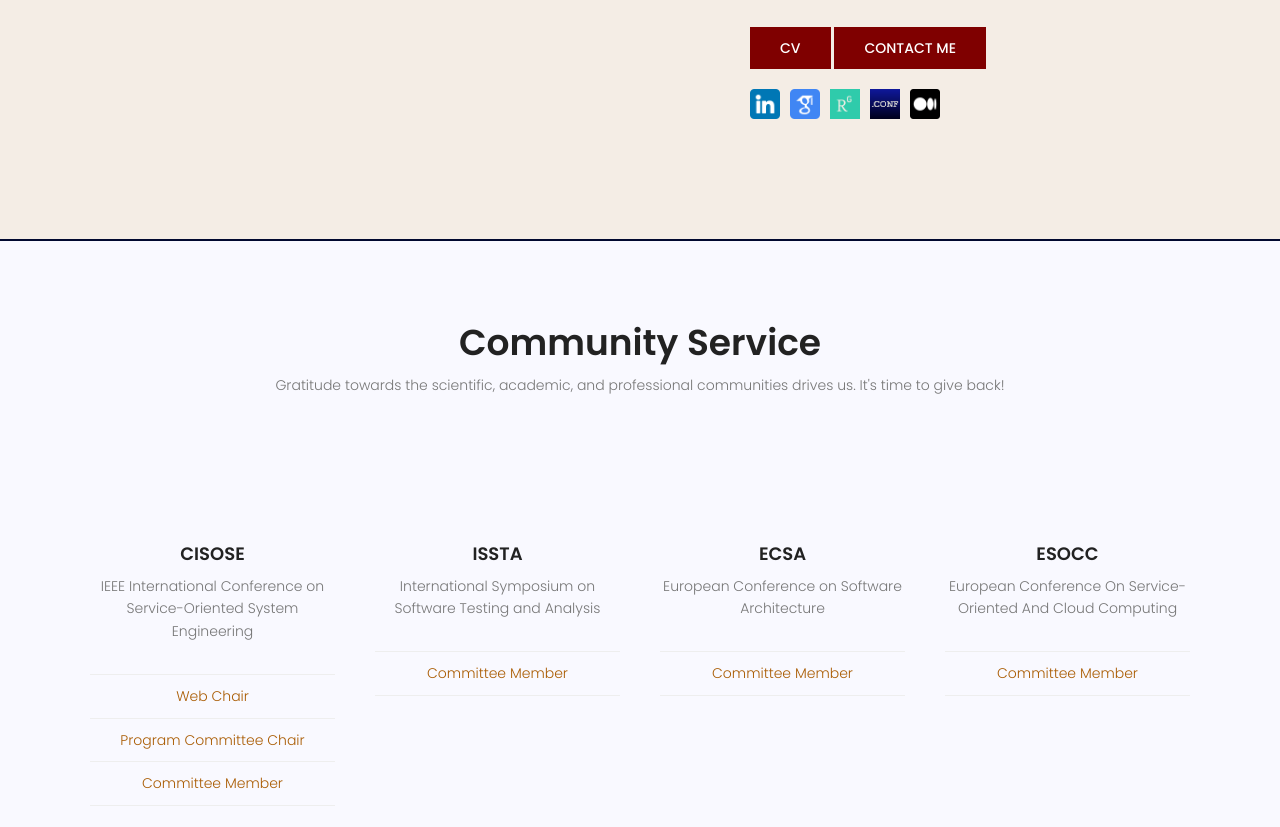
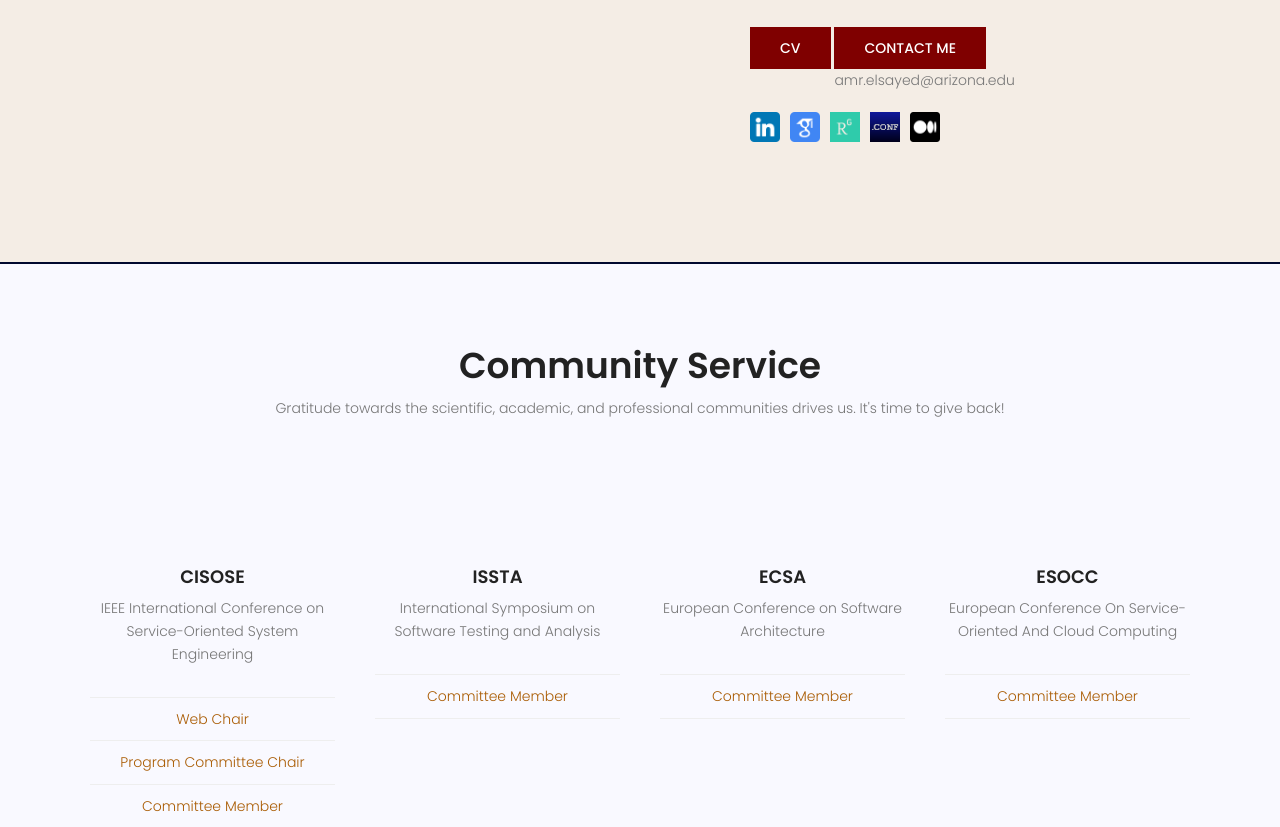
Before and after one commit to amr-s-abdelfattah/amr-s-abdelfattah.github.io, a plain HTML site: page index.html in a window 1280 px wide. Shown: the part 3091-3918 px from the top of the page. Drawn offline with Linux system fonts and the light colour scheme; some packages are replaced by stand-ins of ours.

Commit message:
Add Email under Contact Me

```diff
--- a/index.html
+++ b/index.html
@@ -619,8 +619,13 @@
 							- <b style="color: #222;">Master of Science</b> in Computer Science (Reasoning in Microservice Systems) - Baylor University, USA <br/><br/>
 							- <b style="color: #222;">Master of Science</b> in Computer Science (Reliable Web Services Through Mobile Cloud Computing) - Ain Shams University, Egypt</p>
 							<!-- <a href="./about.html" class="primary-btn text-uppercase">View Full Details</a> -->
-							<a href="https://tinyurl.com/amrelsayed" class="primary-btn text-uppercase">CV</a>
-							<a href="mailto:amrelsayed@arizona.edu" class="primary-btn text-uppercase">Contact Me</a>
+							 <div>
+								<a style="display: inline-block; vertical-align: top" target="_blank" href="https://tinyurl.com/amrelsayed" class="primary-btn text-uppercase">CV</a>
+								<div style="display: inline-block; vertical-align: top">
+									<a target="_blank" href="mailto:amrelsayed@arizona.edu" class="primary-btn text-uppercase">Contact Me</a>
+									<br/> amr.elsayed@arizona.edu
+								</div>
+							</div>
 							<div style="padding-top: 20px;">
 								<div class="social-media-links">
 									<!-- <p>More Profiles:</p> -->
```
